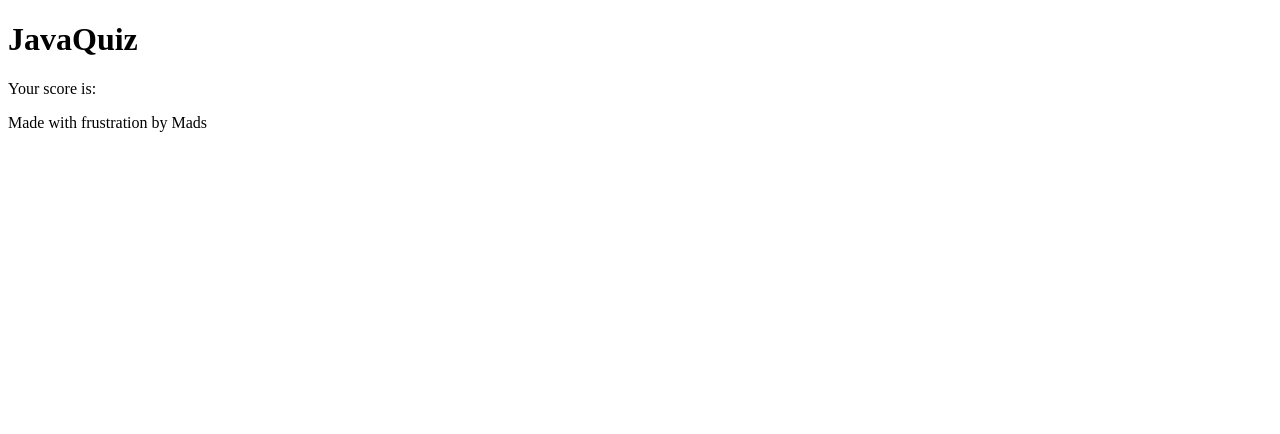
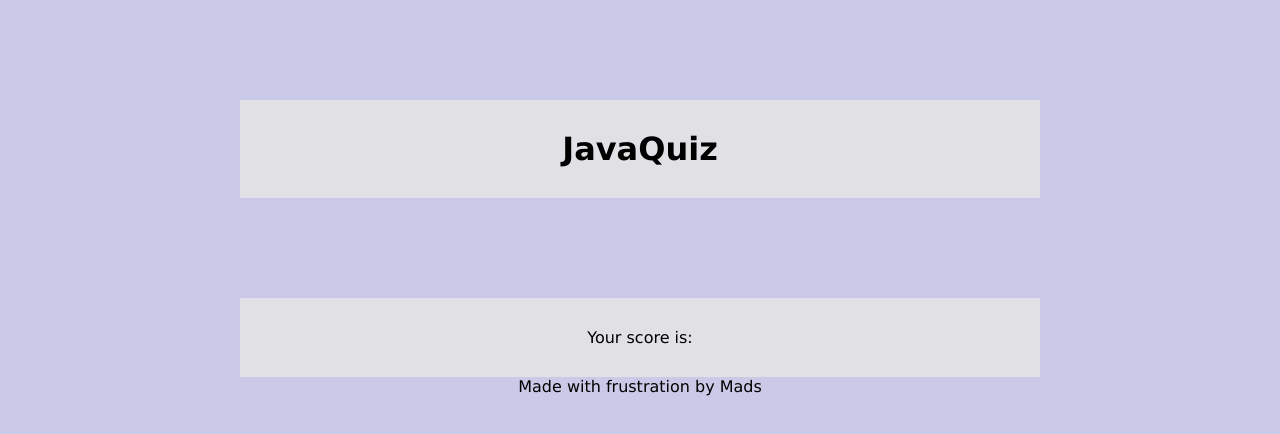
Before and after one commit to MadeleineA42/quiz-tastic, a plain HTML site: page index.html in a window 1280 px wide. Drawn offline with Linux system fonts and the light colour scheme.

Commit message:
added css styling to mainbox/end screen and footer

```diff
--- a/assets/style.css
+++ b/assets/style.css
@@ -0,0 +1,25 @@
+* {
+    margin: 0;
+    padding: 0;
+    font-family: Verdana, Geneva, Tahoma, sans-serif;
+    box-sizing: border-box;
+}
+
+body{
+    background: #CACAE8;
+}
+
+.main-box,
+.end-screen   {
+    background: #E1E0E4;
+    width: 100%;
+    max-width: 800px;
+    margin: 100px auto 0;
+    border: 20px;
+    padding: 30px;
+    text-align: center;
+}
+
+footer {
+    text-align: center;
+}
--- a/index.html
+++ b/index.html
@@ -12,7 +12,7 @@
     </div>
 
     <div class="quiz"></div>
-    <div id="end-screen">
+    <div class="end-screen">
         <p>Your score is:</p>
     </div>
 
```
